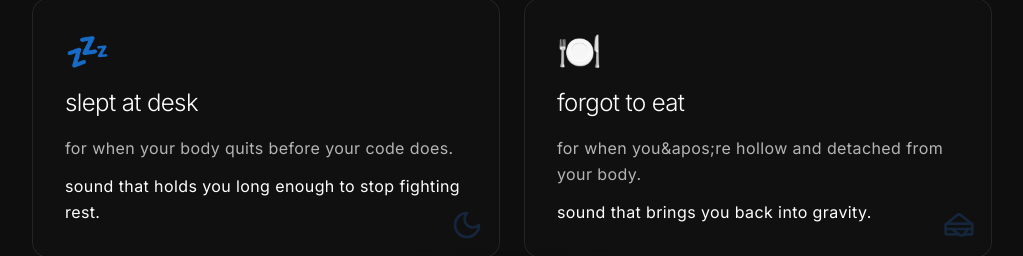
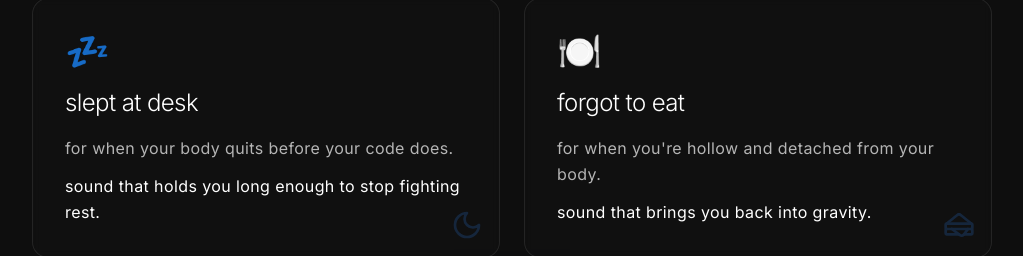
Before and after one commit to Forbescanandoes/soundscapes-app, a Next.js app: page /learn-more in a window 1280 px wide. Shown: the part 2301-2557 px from the top of the page, without its empty margins (128-1151 px from the left). Built offline with nearby package versions, Linux system fonts and the light colour scheme; a web font is replaced by a local one.

Commit message:
Fix apostrophe rendering in 'forgot to eat' simulation
- Changed &apos; HTML entity to actual apostrophe
- Now displays correctly as "you're" instead of "you&apos;re"

```diff
--- a/app/learn-more/page.tsx
+++ b/app/learn-more/page.tsx
@@ -216,7 +216,7 @@ export default function LearnMorePage() {
               {
                 emoji: "🍽️",
                 title: "forgot to eat",
-                situation: "for when you&apos;re hollow and detached from your body.",
+                situation: "for when you're hollow and detached from your body.",
                 solution: "sound that brings you back into gravity.",
                 icon: Sandwich,
                 gradient: "from-blue-500/20 to-cyan-500/20",
```
